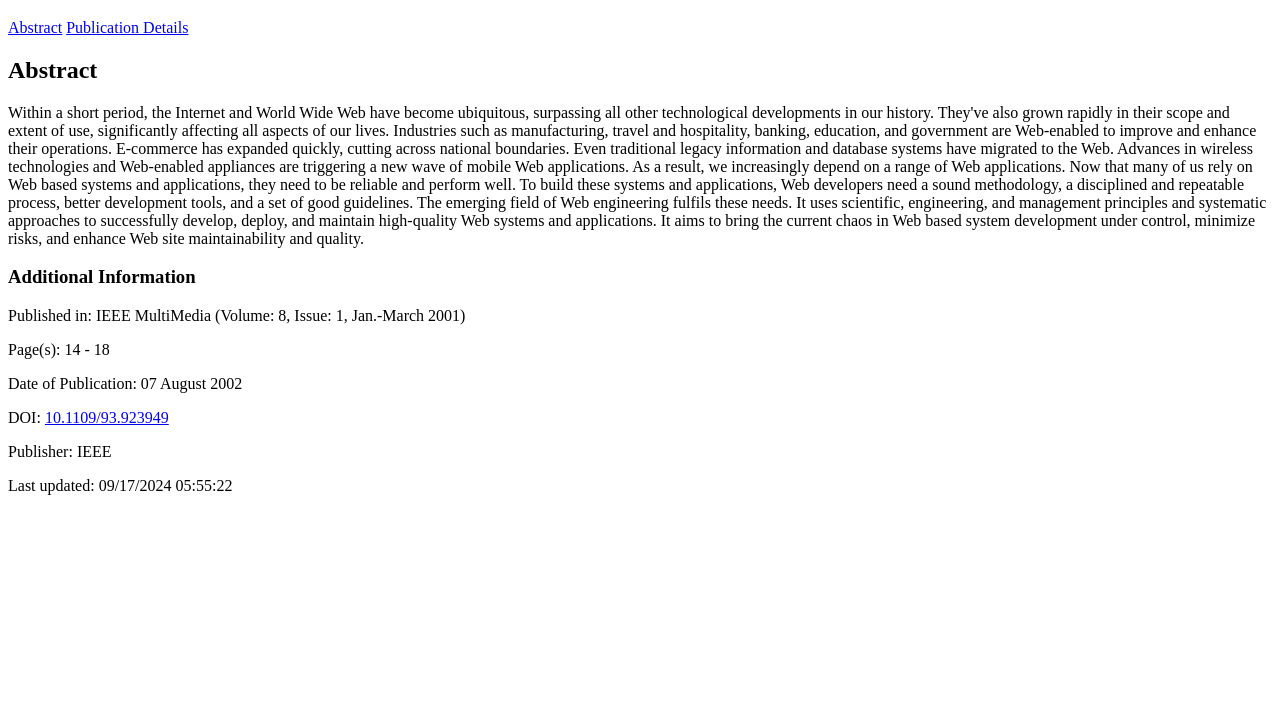
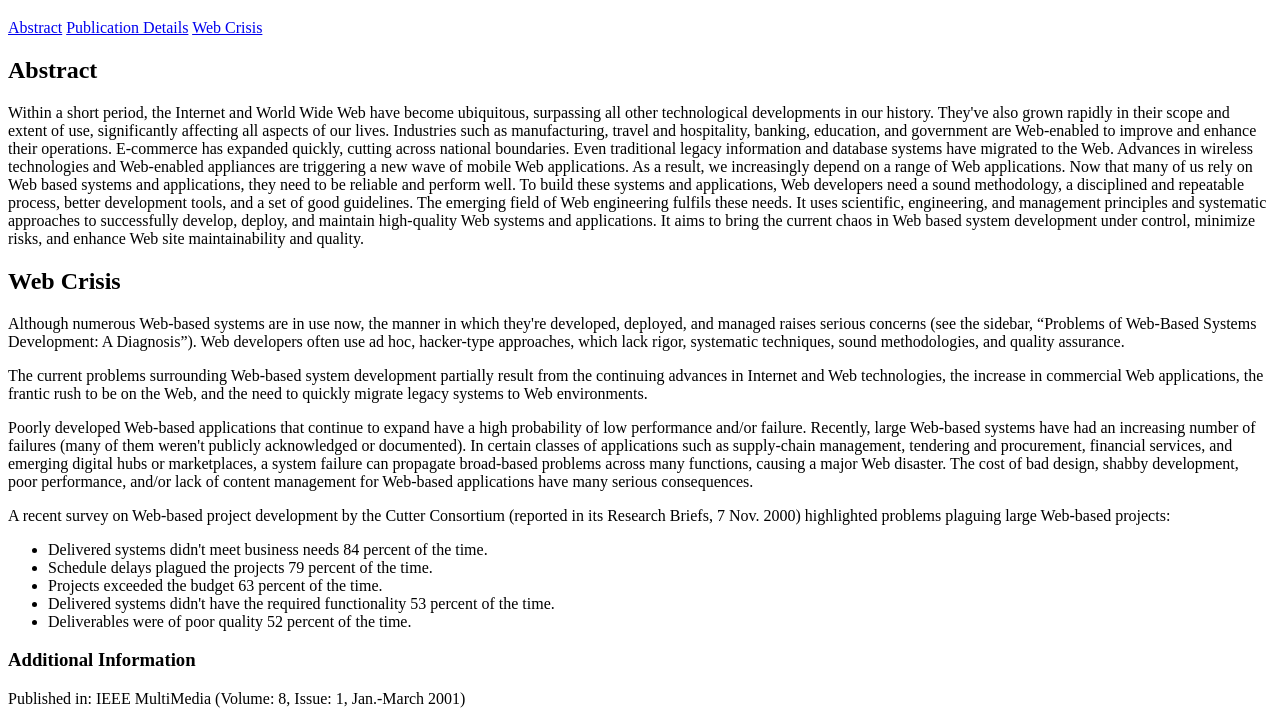
Before and after one commit to Bhanu195/ITC505, a plain HTML site: page lab-2/index.html in a window 1280 px wide. Shown: the part 61-782 px from the top of the page. Drawn offline with Linux system fonts and the light colour scheme.

Commit message:
index.html

```diff
--- a/lab-2/index.html
+++ b/lab-2/index.html
@@ -15,12 +15,29 @@
     <nav>
         <a href="#abstract">Abstract</a>
         <a href="#publication">Publication Details</a>
+        <a href="#web-crisis">Web Crisis</a>
     </nav>
 
     <section id="abstract">
         <article>
             <h2>Abstract</h2>
             <p>Within a short period, the Internet and World Wide Web have become ubiquitous, surpassing all other technological developments in our history. They've also grown rapidly in their scope and extent of use, significantly affecting all aspects of our lives. Industries such as manufacturing, travel and hospitality, banking, education, and government are Web-enabled to improve and enhance their operations. E-commerce has expanded quickly, cutting across national boundaries. Even traditional legacy information and database systems have migrated to the Web. Advances in wireless technologies and Web-enabled appliances are triggering a new wave of mobile Web applications. As a result, we increasingly depend on a range of Web applications. Now that many of us rely on Web based systems and applications, they need to be reliable and perform well. To build these systems and applications, Web developers need a sound methodology, a disciplined and repeatable process, better development tools, and a set of good guidelines. The emerging field of Web engineering fulfils these needs. It uses scientific, engineering, and management principles and systematic approaches to successfully develop, deploy, and maintain high-quality Web systems and applications. It aims to bring the current chaos in Web based system development under control, minimize risks, and enhance Web site maintainability and quality.</p>
+        </article>
+    </section>
+    <section id="web-crisis">
+        <article>
+            <h2>Web Crisis</h2>
+            <p>Although numerous Web-based systems are in use now, the manner in which they're developed, deployed, and managed raises serious concerns (see the sidebar, “Problems of Web-Based Systems Development: A Diagnosis”). Web developers often use ad hoc, hacker-type approaches, which lack rigor, systematic techniques, sound methodologies, and quality assurance.</p>
+            <p>The current problems surrounding Web-based system development partially result from the continuing advances in Internet and Web technologies, the increase in commercial Web applications, the frantic rush to be on the Web, and the need to quickly migrate legacy systems to Web environments.</p>
+            <p>Poorly developed Web-based applications that continue to expand have a high probability of low performance and/or failure. Recently, large Web-based systems have had an increasing number of failures (many of them weren't publicly acknowledged or documented). In certain classes of applications such as supply-chain management, tendering and procurement, financial services, and emerging digital hubs or marketplaces, a system failure can propagate broad-based problems across many functions, causing a major Web disaster. The cost of bad design, shabby development, poor performance, and/or lack of content management for Web-based applications have many serious consequences.</p>
+            <p>A recent survey on Web-based project development by the Cutter Consortium (reported in its Research Briefs, 7 Nov. 2000) highlighted problems plaguing large Web-based projects:</p>
+            <ul>
+                <li>Delivered systems didn't meet business needs 84 percent of the time.</li>
+                <li>Schedule delays plagued the projects 79 percent of the time.</li>
+                <li>Projects exceeded the budget 63 percent of the time.</li>
+                <li>Delivered systems didn't have the required functionality 53 percent of the time.</li>
+                <li>Deliverables were of poor quality 52 percent of the time.</li>
+            </ul>
         </article>
     </section>
 
```
